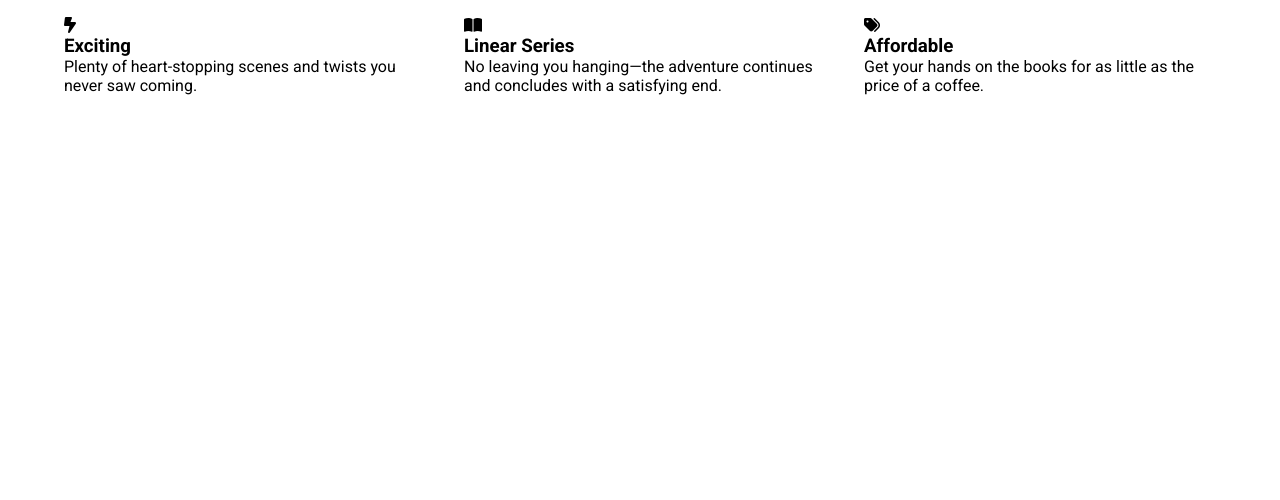
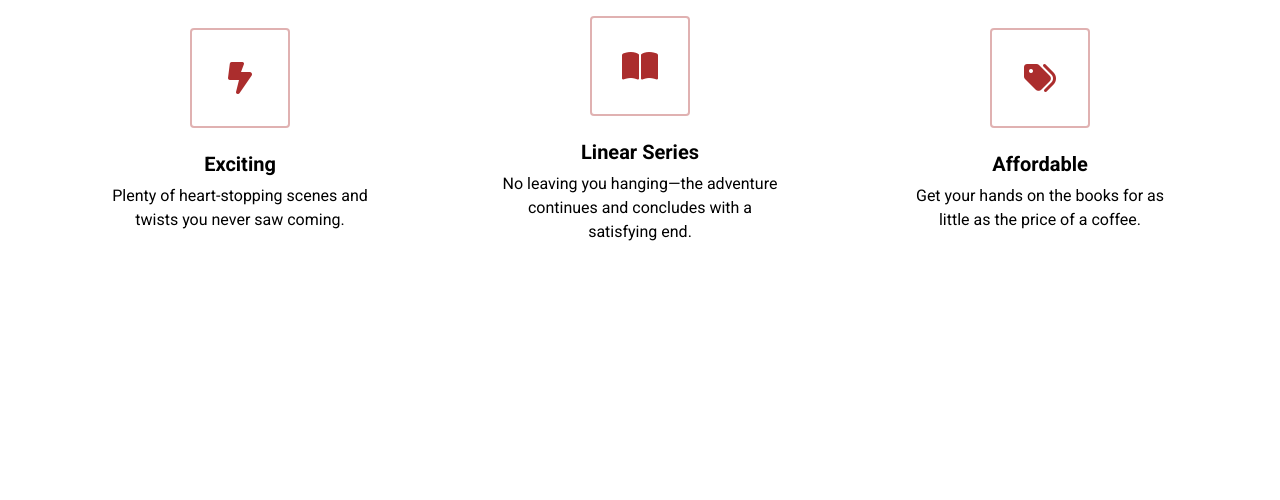
Before and after one commit to robin-nemesszeghy/lrbp-books, a plain HTML site: page index.html in a window 1280 px wide. Shown: the part 910-1410 px from the top of the page. Before the commit the page ends 1285 px from the top, so only its background shows below. Drawn offline with Linux system fonts and the light colour scheme.

Commit message:
Added wave

```diff
--- a/style.css
+++ b/style.css
@@ -17,6 +17,10 @@ img {
   height: 100%;
   max-height: 50vh;
   padding: 20px;
+}
+
+p {
+  line-height: 1.5;
 }
 
 .nav__container {
@@ -124,6 +128,7 @@ button:active {
 
 .header__img--wraper {
   padding: 20px;
+  z-index: 2;
 }
 
 .container {
@@ -138,6 +143,24 @@ button:active {
 
 /* HIGHLIGHTS */
 
+#highlights {
+  position: relative;
+}
+
+#highlights:before {
+  background: url("assets/wave.svg");
+  content: "";
+  position: absolute;
+  width: 101vw;
+  height: 12vw;
+  top: 1px;
+  left: 0;
+  z-index: 1;
+  background-size: cover;
+  background-repeat: no-repeat;
+  transform: translateY(-100%);
+}
+
 .highlight__wrapper {
   display: flex;
 }
@@ -145,4 +168,31 @@ button:active {
 .highlight {
   padding: 0 24px;
   width: calc(100% / 3);
+  display: flex;
+  flex-direction: column;
+  align-items: center;
+  justify-content: center;
 }
+
+.highlight__para {
+  text-align: center;
+  max-width: 280px;
+}
+
+.highlight__img {
+  border: 2px solid #ab2d2d5e;
+  color: #ab2d2d;
+  width: 100px;
+  height: 100px;
+  display: flex;
+  align-items: center;
+  justify-content: center;
+  border-radius: 4px;
+  font-size: 32px;
+  margin-bottom: 24px;
+}
+
+.highlight__subtitle {
+  font-size: 20px;
+  margin-bottom: 8px;
+}
```
Also changed, not shown: index.html (+8 -4 lines).
